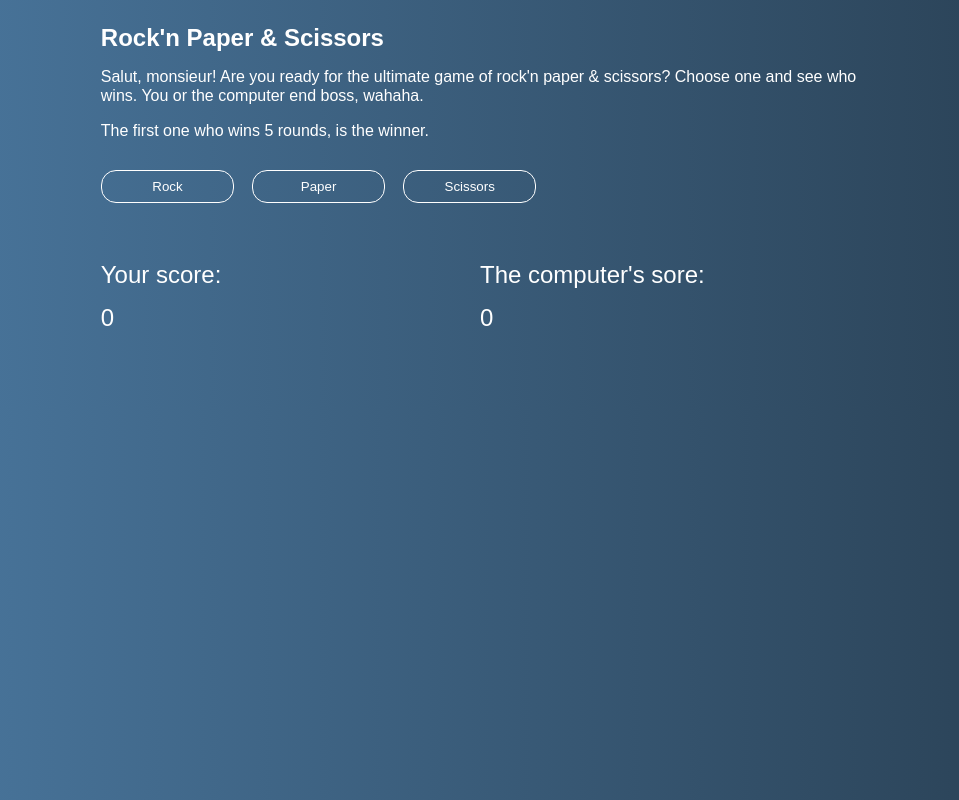
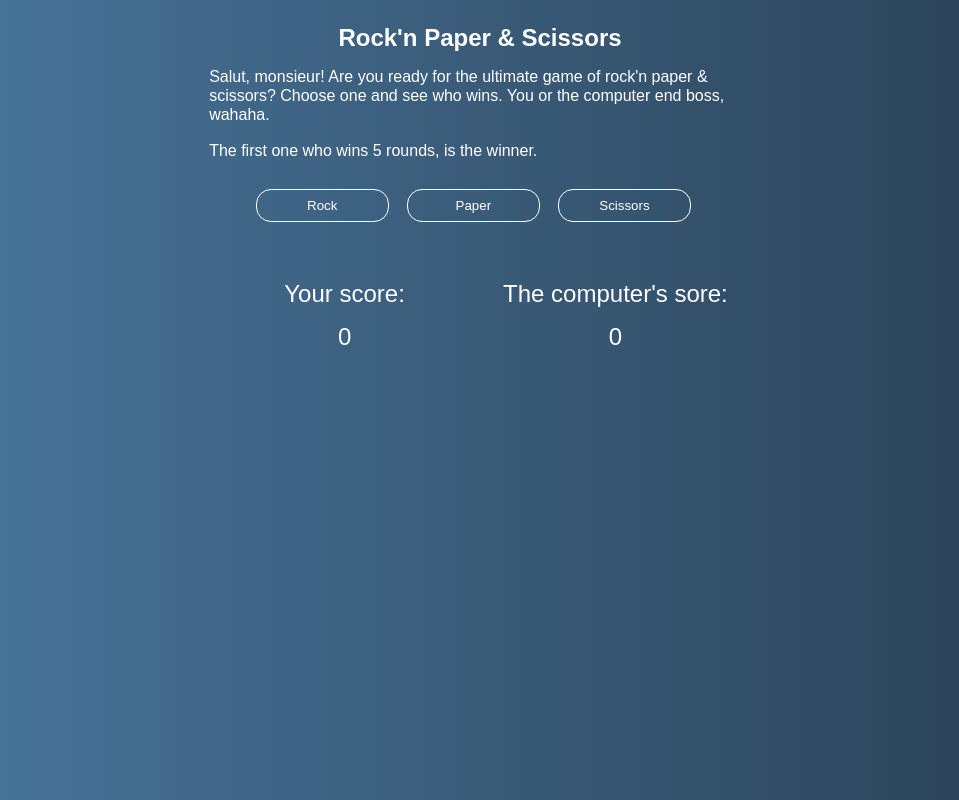
Before and after one commit to ngoc-truong/rockpaperscissors-with-ui, a plain HTML site: page index.html in a window 1280 px wide. Shown: the whole page, without its empty margins (160-1119 px from the left). Drawn offline with Linux system fonts and the light colour scheme.

Commit message:
Change main.css

```diff
--- a/main.css
+++ b/main.css
@@ -13,7 +13,11 @@ body {
 
 #container {
     display: grid;
-    grid-template-columns: 2fr 6fr 2fr;
+    grid-template-columns: 2fr 3fr 2fr;
+}
+
+h1 {
+    text-align: center;
 }
 
 #instructions {
@@ -22,9 +26,11 @@ body {
 
 #selection {
     grid-column-start: 2;
+    text-align: center;
 }
 
 #score {
+    text-align: center;
     grid-column-start: 2;
     margin: 2em 0;
     display: grid;
```
